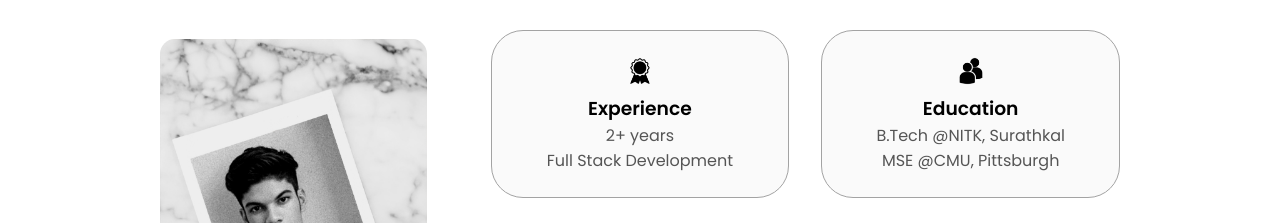
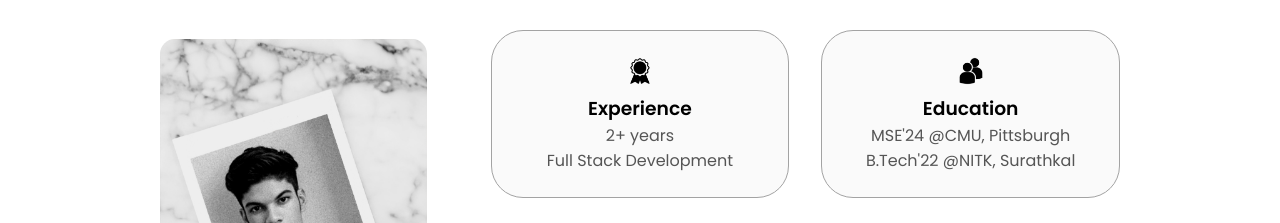
Before and after one commit to pranavr753/portfolio-site, a plain HTML site: page index.html in a window 1280 px wide. Shown: the part 1080-1303 px from the top of the page. Drawn offline with Linux system fonts and the light colour scheme.

Commit message:
minor corrections

```diff
--- a/index.html
+++ b/index.html
@@ -127,7 +127,7 @@
                   class="icon"
                 />
                 <h3>Education</h3>
-                <p>B.Tech @NITK, Surathkal<br />MSE @CMU, Pittsburgh</p>
+                <p>MSE'24 @CMU, Pittsburgh<br />B.Tech'22 @NITK, Surathkal</p>
               </div>
             </div>
             <div class="text-container">
```
